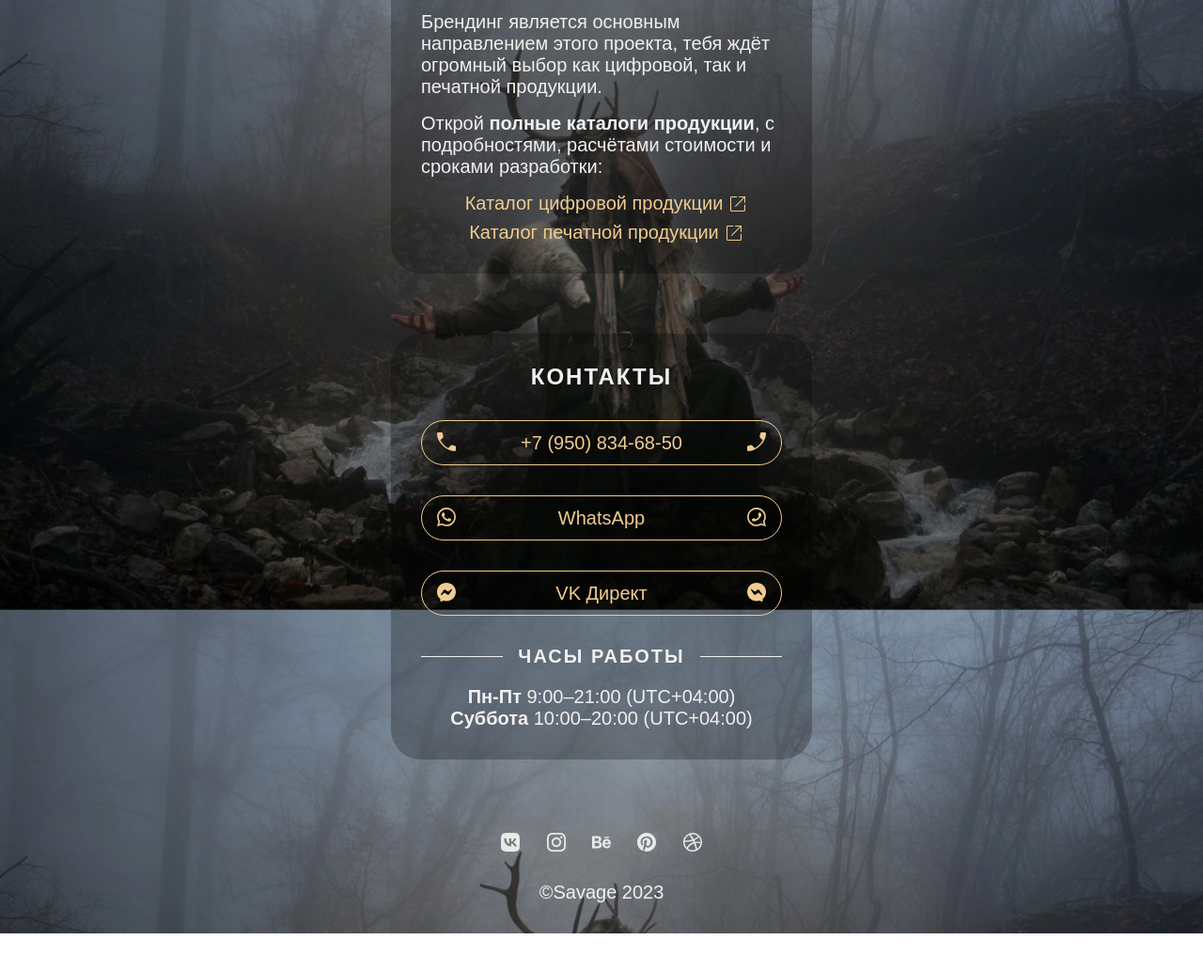
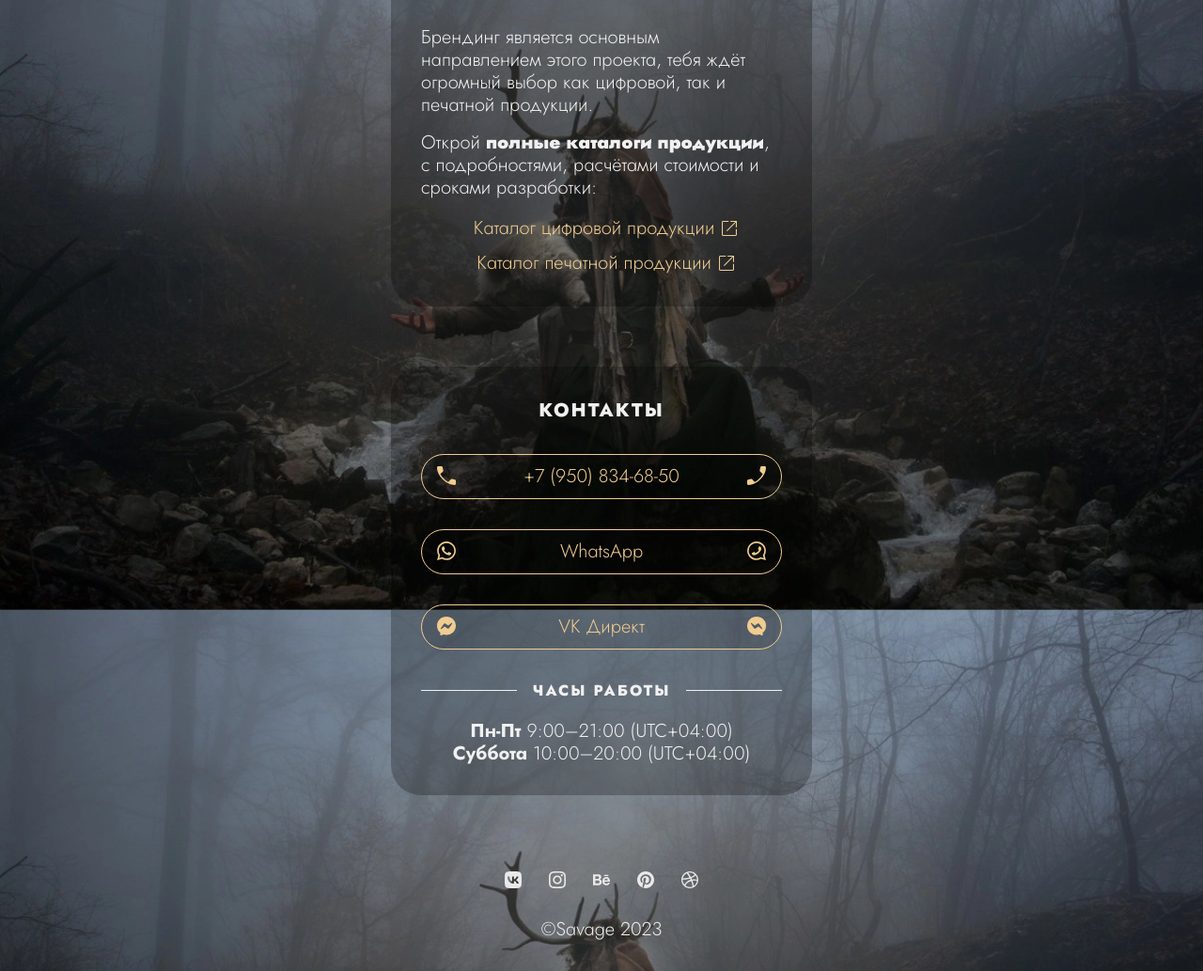
Before and after one commit to dencain/dencain.github.io, a plain HTML site: page index.html in a window 1280 px wide. Shown: the part 1058-2091 px from the top of the page at 94% size. Before the commit the page ends 2051 px from the top, so only its background shows below. Drawn offline with Linux system fonts and the light colour scheme; a web font is replaced by a local one.

Commit message:
Add files via upload

```diff
--- a/sys/index.css
+++ b/sys/index.css
@@ -1,25 +1,25 @@
+@font-face {font-family: 'default'; src: url('savage.ttf'); font-weight: 0 1000;}
+
 * {box-sizing: border-box; background: initial; margin: initial; padding: initial; border: initial; margin-block: initial; margin-inline: initial;}
 
 /*init*/
-@font-face {font-family: 'default'; src: url('jost.ttf');}
-
 html {scroll-behavior: smooth; overflow-x: hidden; color: #f0f0f0; text-align: center; font-family: 'default', sans-serif; font-feature-settings: 'lnum', 'ss01', 'dlig', 'liga', 'clig', 'kern';}
 body {overflow-x: hidden; background: transparent url('../index/portrait.webp') no-repeat center bottom/cover fixed;}
-
-h1, iframe, .meta {display: none;}
 
 header, nav, section, article, footer {padding: 2rem;}
 address {font-style: initial;}
 
+h1, .meta {display: none;}
 h2 {font-size: 2rem;} h2 {font-size: 1.25rem;} h3 {font-size: 1rem;}
 h1, h2, h3 {letter-spacing: 0.125rem; margin-bottom: 2rem;}
 h1, h2, h3 {font-weight: 800; text-transform: uppercase;}
 
-p, a {font-size: 1rem; font-weight: 300;}
-a, a::before, a::after {text-decoration: none; transition: 0.25s;}
+p, a {font-size: 1.25rem; font-weight: 300;}
+p {line-height: 1.5rem;}
+a, a::before, a::after {text-decoration: none; transition: 0.5s;}
 ul {list-style-type: none;}
 h1, h2, p, img {pointer-events: none;}
-strong {font-weight: 600;}
+strong {font-weight: 900;}
 mark {background: linear-gradient(0deg, #f0cc90 0.125rem, transparent 0.125rem); color: #f0f0f0;}
 
 header {margin-top: 2rem;}
@@ -39,7 +39,7 @@ nav a:hover, #contact a:hover {background: #f0cc90; color: #202020; border-color
 #about img {width: 75%; margin: 2rem 0;}
 #about p:last-of-type {margin: 1rem 0;}
 #about li:last-of-type {margin-top: 0.5rem;}
-#about a {display: inline-block; color: #f0cc90;}
+#about a {display: block; color: #f0cc90;}
 #about a::after {content: ''; display: inline-block; position: relative; left: 0.5rem; top: 0.125rem; width: 1rem; aspect-ratio: 1/1; background: url('../sys/svg/icon/external.svg');}
 #about a:hover {font-weight: 600;}
 
@@ -57,27 +57,15 @@ nav a:hover, #contact a:hover {background: #f0cc90; color: #202020; border-color
 footer {margin-top: 2rem;}
 footer li {display: inline-block; margin-right: 1.5rem;}
 footer li:last-of-type {margin-right: initial;}
-footer a {display: inline-block; width: 1rem; aspect-ratio: 1/1; font-size: 0; filter: grayscale(100%) brightness(112.5%);}
+footer a {display: inline-block; width: 1.125rem; aspect-ratio: 1/1; font-size: 0; filter: grayscale(100%) brightness(112.5%);}
 footer li:hover a {transform: scale(1.25); filter: initial;}
 footer li:nth-of-type(1) a {background: url('../sys/svg/social/vk.svg');}
 footer li:nth-of-type(2) a {background: url('../sys/svg/social/instagram.svg');}
 footer li:nth-of-type(3) a {background: url('../sys/svg/social/behance.svg');}
 footer li:nth-of-type(4) a {background: url('../sys/svg/social/pinterest.svg');}
 footer li:nth-of-type(5) a {background: url('../sys/svg/social/dribbble.svg');}
-footer li:nth-of-type(6) a {background: url('../sys/svg/social/telegram.svg');}
 footer p {margin-top: 2rem;}
-
-/*.bar {position: fixed; top: 0; left: 12.5%; z-index: 1; background: white; width: 0.0625rem; height: 100%; opacity: 0.25; pointer-events: none;}
-.bar:nth-of-type(2) {left: calc(32.5% - 2rem);}
-.bar:nth-of-type(3) {left: calc(67.5% + 2rem);}
-.bar:nth-of-type(4) {left: 87.5%;}*/
 
 @media (prefers-color-scheme: dark) {html {color: #f0f0f0;}}
 @media (orientation: landscape) {body {background-image: url('../index/landscape.webp');}}
-@media (orientation: landscape) and (min-width: 1280px) {
-	body {padding-left: 32.5%; padding-right: 32.5%;}
-	h1 {font-size: 4rem;} h2 {font-size: 1.5rem;} h3 {font-size: 1.25rem;}
-	p, a {font-size: 1.25rem;}
-	header p {font-size: 1rem;}
-	footer a {width: 1.25rem;}
-}
+@media (orientation: landscape) and (min-width: 1280px) {body {padding-left: 32.5%; padding-right: 32.5%;}}
```
Also changed, not shown: sys/savage.ttf (added).
